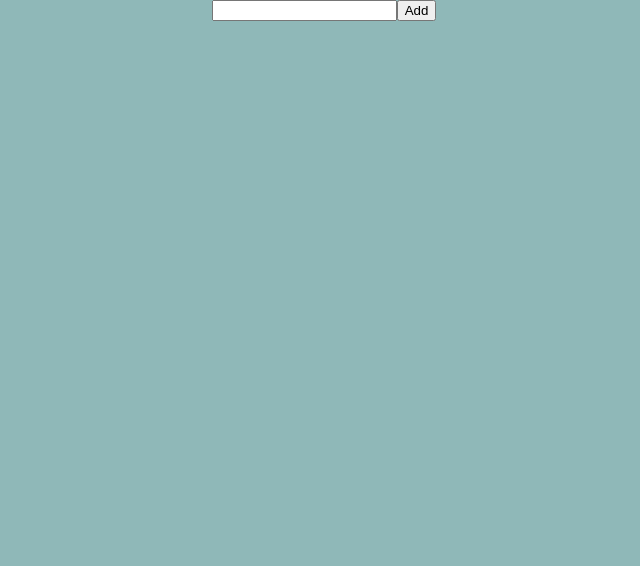
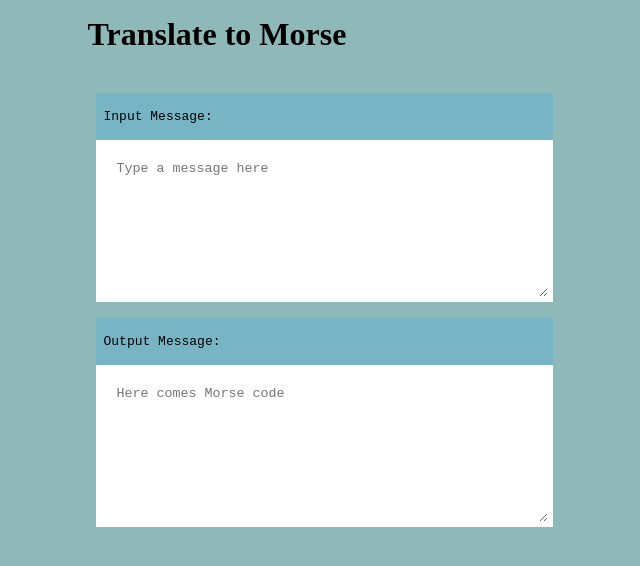
Before and after one commit to MerKhadraoui/morse-code, a React (Create React App) app: page / in a window 1280 px wide. Shown: the top 566 px of the page, without its empty margins (316-956 px from the left). Built offline with nearby package versions, Linux system fonts and the light colour scheme.

Commit message:
morse app

```diff
--- a/src/App.js
+++ b/src/App.js
@@ -1,15 +1,47 @@
 import React, { useState } from "react";
-import Header from "./components/Header";
+import Data from "./data.json";
+const App = () => {
+  const [translatedText, setTranslatedText] = useState("");
+  const [userInput, setUserInput] = useState("");
+  function handleChange(e) {
+    setUserInput(e.target.value);
+  }
+  function codeThatText(e) {
+    e.preventDefault();
+    let morseText = "";
+    userInput.split("").forEach((chr) => {
+      morseText += " " + Data[chr.toLowerCase()];
+    });
+    setTranslatedText(morseText);
+  }
 
-import Data from "./data.json";
-function App() {
-  const [userInput, setUserInput] = useState("");
-  const data = Data.map((prop) => console.log(prop));
   return (
     <React.Fragment>
-      <Header userInput={setUserInput} />
+      <h3>Translate to Morse</h3>
+      <form>
+        <div className="container">
+          <label>Input Message:</label>
+          <textarea
+            cols="50"
+            rows="8"
+            onKeyUp={codeThatText}
+            onChange={handleChange}
+            placeholder="Type a message here"
+          />
+        </div>
+        <div className="container">
+          <label>Output Message:</label>
+          <textarea
+            cols="50"
+            rows="8"
+            placeholder="Here comes Morse code"
+            value={translatedText}
+            readOnly
+          />
+        </div>
+      </form>
     </React.Fragment>
   );
-}
+};
 
 export default App;
--- a/src/components/Header.js
+++ /dev/null
@@ -1,33 +0,0 @@
-import React, { useState } from "react";
-const Header = (props) => {
-  //   const [userCode, setUserCode] = useState("");
-  //   function changeHandle(e) {
-  //     console.log(userCode);
-  //     setUserCode(e.target.value);
-  //   }
-  //   function submitHandle(e) {
-  //     e.preventDefault();
-  //   }
-  //   console.log(props.Data);
-  //   return (
-  //     <form onSubmit={submitHandle} className="header">
-  //       <input type="text" value={userCode} onChange={changeHandle} />
-  //       <input type="submit" value="translate" />
-  //     </form>
-  //   );
-
-  function changeHandle(e) {
-    props.setUserInput(e.target.value);
-  }
-  function submitHandle(e) {
-    e.preventDefault();
-  }
-  return (
-    <form onSubmit={submitHandle}>
-      <input type="text" value={props.userInput} onChange={changeHandle} />
-      <input type="submit" value="Add" />
-      <span></span>
-    </form>
-  );
-};
-export default Header;
--- a/src/data.json
+++ b/src/data.json
@@ -1,4 +1,3 @@
-[
 {
   "0": "-----",
   "1": ".----",
@@ -46,4 +45,3 @@
   "(": "-.--.",
   ")": "-.--.-"
 }
-]
--- a/src/sass/main.scss
+++ b/src/sass/main.scss
@@ -6,10 +6,34 @@ body {
   padding: 0;
   background-color: rgb(143, 184, 184);
 }
-.header,
-.footer {
-  margin-top: 3rem;
-  height: 30vh;
-  width: 40vw;
-  border: 2px red dashed;
+
+.container {
+  margin: 1rem;
+  display: flex;
+  flex-direction: column;
+  background-color: rgba(64, 173, 224, 0.301);
 }
+
+h3 {
+  padding: 1rem;
+  margin: auto;
+  font-size: 2rem;
+}
+
+form {
+  margin: auto;
+  padding: 0.5rem;
+  border-radius: 10%;
+}
+
+label {
+  font-family: monospace;
+  padding: 1rem 0.5rem;
+  background: transparent;
+}
+
+textarea {
+  border: 5px solid transparent;
+  padding: 1rem;
+  outline: none;
+}
```
Lines whose indentation alone changed are shown as unchanged.
